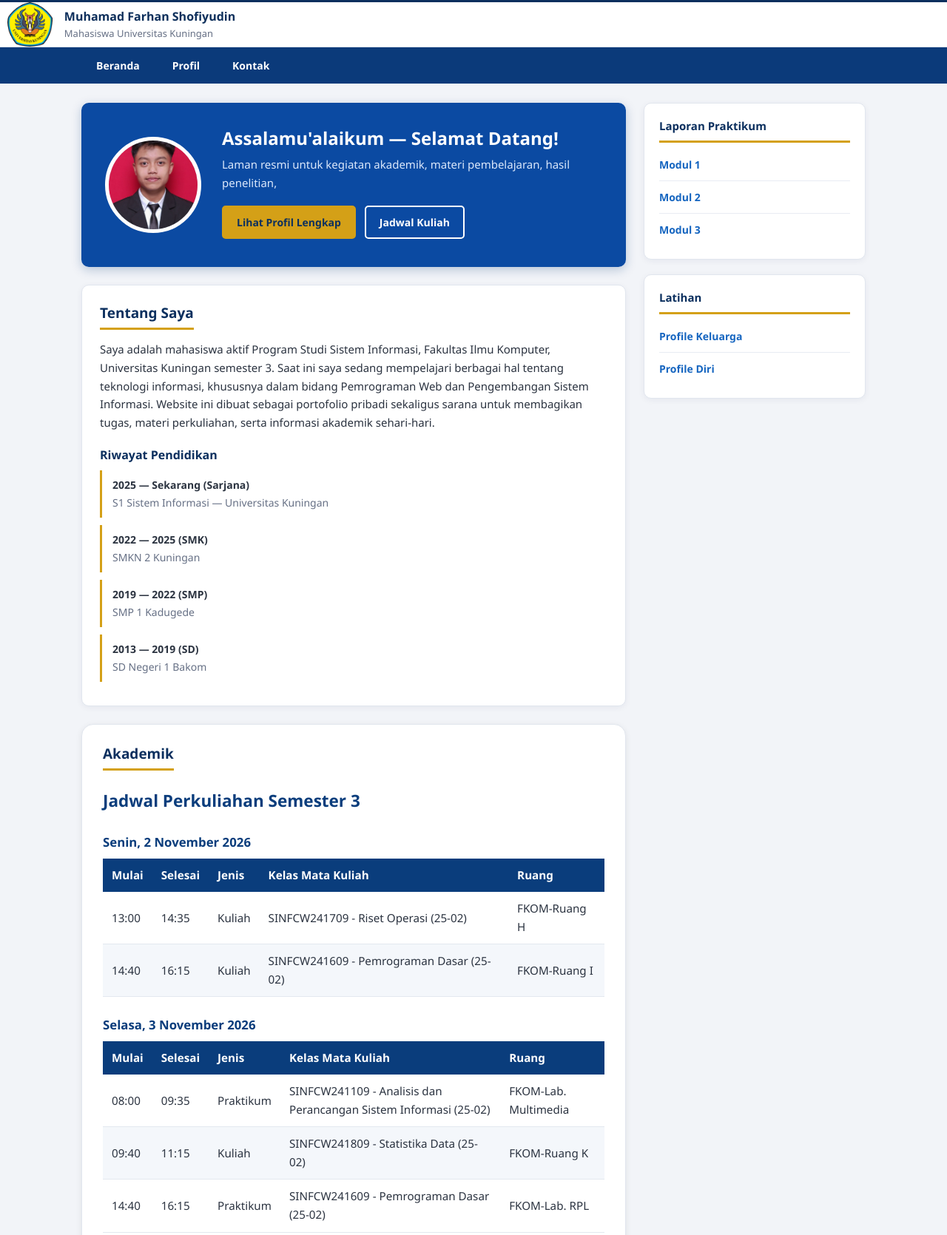
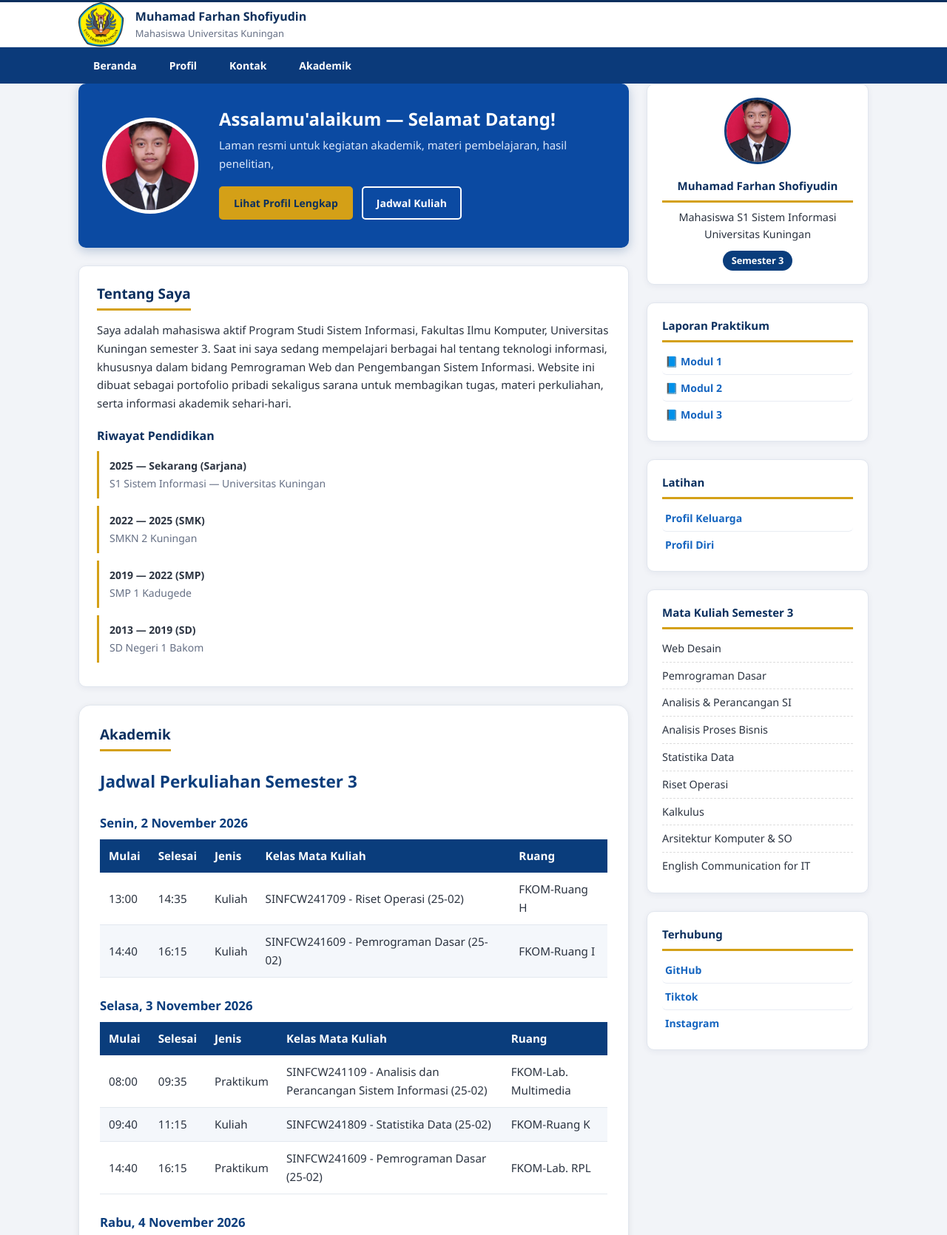
Before and after one commit to Farhan321-l/LATIHAN-2-, a plain HTML site: page WEB_PROFIL_2/index.html in a window 1280 px wide. Shown: the part 11-1681 px from the top of the page at 74% size. Drawn offline with Linux system fonts and the light colour scheme.

Commit message:
perbaiki tampilan responsif

```diff
--- a/WEB_PROFIL_2/index.html
+++ b/WEB_PROFIL_2/index.html
@@ -36,6 +36,7 @@
     <a href="#beranda">Beranda</a>
     <a href="#profil">Profil</a>
     <a href="#kontak">Kontak</a>
+    <a href="#akademik">Akademik</a>
   </div>
 </nav>
 
@@ -56,10 +57,6 @@
           <a class="btn btn-garis" href="#akademik">Jadwal Kuliah</a>
         </div>
       </div>
-    </section>
-
-    <!-- Tentang Saya -->
-
     </section>
 
 <!-- ===== TENTANG SAYA ===== -->
@@ -173,23 +170,60 @@
 
  <!-- ===== SIDEBAR ===== -->
 <aside>
+
+  <!-- Profil singkat -->
+  <div class="kartu profil-mini">
+    <img src="farhan.jpeg" alt="Foto Farhan" class="foto-mini">
+    <h2 class="judul-kecil">Muhamad Farhan Shofiyudin</h2>
+    <p>Mahasiswa S1 Sistem Informasi<br>Universitas Kuningan</p>
+    <span class="badge">Semester 3</span>
+  </div>
+
+  <!-- Laporan praktikum -->
   <div class="kartu">
     <h2 class="judul-kecil">Laporan Praktikum</h2>
     <ul class="tautan">
-        <li><a href="../MODUL 1/index.html">Modul 1</a></li>
-        <li><a href="../MODUL 2/index.html">Modul 2</a></li>
-        <li><a href="../MODUL 3\20250910019_Muhamad_Farhan_Shofiyudin/index.html">Modul 3</a></li>
+      <li><a href="../MODUL 1/index.html">📘 Modul 1</a></li>
+      <li><a href="../MODUL 2/index.html">📘 Modul 2</a></li>
+      <li><a href="../MODUL 3/20250910019_Muhamad_Farhan_Shofiyudin/index.html">📘 Modul 3</a></li>
     </ul>
   </div>
-    <aside>
 
+  <!-- Latihan -->
   <div class="kartu">
     <h2 class="judul-kecil">Latihan</h2>
     <ul class="tautan">
-      <li><a href="../PROFIL_KELUARGA/index.html">Profile Keluarga</a></li>
-   <li><a href="../PROFIL_DIRI/index.html">Profile Diri</a></li>
+      <li><a href="../PROFIL_KELUARGA/index.html"> Profil Keluarga</a></li>
+      <li><a href="../PROFIL_DIRI/index.html"> Profil Diri</a></li>
     </ul>
   </div>
+
+  <!-- Mata kuliah semester ini -->
+  <div class="kartu">
+    <h2 class="judul-kecil">Mata Kuliah Semester 3</h2>
+    <ul class="matkul">
+      <li>Web Desain</li>
+      <li>Pemrograman Dasar</li>
+      <li>Analisis &amp; Perancangan SI</li>
+      <li>Analisis Proses Bisnis</li>
+      <li>Statistika Data</li>
+      <li>Riset Operasi</li>
+      <li>Kalkulus</li>
+      <li>Arsitektur Komputer &amp; SO</li>
+      <li>English Communication for IT</li>
+    </ul>
+  </div>
+
+  <!-- Media sosial -->
+  <div class="kartu">
+    <h2 class="judul-kecil">Terhubung</h2>
+    <ul class="tautan">
+      <li><a href="https://github.com/Farhan321-l" target="_blank" rel="noopener">GitHub</a></li>
+      <li><a href="https://www.tiktok.com/@m.farhan079?is_from_webapp=1&sender_device=pc">Tiktok</a></li>
+      <li><a href="https://www.instagram.com/fhinee__/">Instagram</a></li>
+    </ul>
+  </div>
+
 </aside>
 
 </div>
@@ -204,8 +238,8 @@
         <p>mf9078466@gmail.com</p>
 
         <h3>📞 Telepon / WhatsApp</h3>
-        <p>+62 xxx-xxxx-xxxx</p>
-
+        <p>+62 895-xxxx-xxxx</p>
+        </div>
 
       <div>
         <h3>📍 Alamat</h3>
@@ -214,7 +248,6 @@
           Jl. Pramuka No. 67, Purwawinangun<br>
           Kuningan, Jawa Barat 45512
         </p>
-
       </div>
     </div>
   </section>
@@ -233,7 +266,6 @@
 
   </div>
   <div class="footer-bawah">
-
-
-</body>
-</html>
+     <p>&copy; 2026 Muhamad Farhan Shofiyudin</p>
+     </div>
+   </footer>
--- a/WEB_PROFIL_2/style.css
+++ b/WEB_PROFIL_2/style.css
@@ -296,3 +296,112 @@ aside .kartu { padding: 18px 20px; margin-bottom: 20px; }
 aside .kartu + .kartu {
   margin-top: 24px;
 }
+/* ===== Sidebar tambahan ===== */
+.profil-mini {
+  text-align: center;
+}
+.foto-mini {
+  width: 90px;
+  height: 90px;
+  object-fit: cover;
+  border-radius: 50%;
+  border: 3px solid #0a3d7c;
+  margin-bottom: 10px;
+}
+.profil-mini p {
+  font-size: 0.9rem;
+  margin: 6px 0 10px;
+}
+.badge {
+  display: inline-block;
+  padding: 3px 12px;
+  border-radius: 999px;
+  background: #0a3d7c;
+  color: #fff;
+  font-size: 0.8rem;
+  font-weight: 600;
+}
+.matkul {
+  list-style: none;
+  padding: 0;
+  margin: 0;
+}
+.matkul li {
+  padding: 6px 0;
+  border-bottom: 1px dashed #ddd;
+  font-size: 0.9rem;
+}
+.matkul li:last-child {
+  border-bottom: none;
+}
+aside .kartu {
+  margin-bottom: 16px;
+}
+.tautan a {
+  display: block;
+  padding: 6px 4px;
+  border-radius: 6px;
+  transition: background 0.2s, padding-left 0.2s;
+}
+.tautan a:hover {
+  background: rgba(0, 0, 0, 0.06);
+  padding-left: 10px;
+}
+html {
+  scroll-behavior: smooth;
+}
+/* ===== Perbaikan tampilan HP ===== */
+*, *::before, *::after {
+  box-sizing: border-box;
+}
+
+html, body {
+  max-width: 100%;
+  overflow-x: hidden;
+}
+
+img {
+  max-width: 100%;
+  height: auto;
+}
+
+.container {
+  width: 100%;
+  max-width: 1100px;
+  margin: 0 auto;
+  padding-left: 16px;
+  padding-right: 16px;
+}
+
+.tabel-wrap {
+  overflow-x: auto;
+}
+
+@media (max-width: 768px) {
+  .layout {
+    display: block;
+  }
+
+  .layout aside {
+    width: 100%;
+    margin-top: 20px;
+  }
+
+  .header-inner {
+    flex-wrap: wrap;
+  }
+
+  .hero {
+    flex-direction: column;
+    text-align: center;
+  }
+
+  .menu .container {
+    display: flex;
+    flex-wrap: wrap;
+  }
+
+  .kontak-grid {
+    grid-template-columns: 1fr;
+  }
+}
```
Lines whose indentation alone changed are shown as unchanged.
